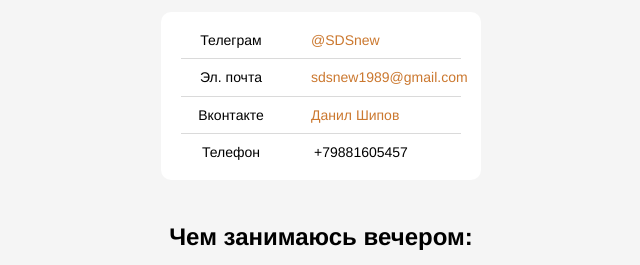
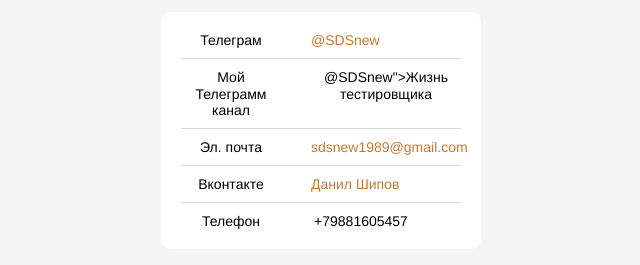
Before and after one commit to SDSnew/SDSnew.github.io, a plain HTML site: page index.html in a window 1280 px wide. Shown: the part 517-782 px from the top of the page, without its empty margins (319-959 px from the left). Drawn offline with Linux system fonts and the light colour scheme.

Commit message:
Update index.html

```diff
--- a/index.html
+++ b/index.html
@@ -24,6 +24,10 @@
           <p class="links__title">Телеграм</p>
           <a class="linsk__link" href="http://t.me/SDSnew">@SDSnew</a>
         </li>
+         <li class="links__link">
+          <p class="links__title">Мой Телеграмм канал</p>
+          <p class="links__title" href="http://t.me/SDSnew">@SDSnew">Жизнь тестировщика</a>
+        </li>
         <li class="links__link">
           <p class="links__title">Эл. почта</p>
           <a class="linsk__link" href="mailto:sdsnew1989@gmail.com">sdsnew1989@gmail.com</a>
@@ -36,6 +40,7 @@
           <p class="links__title">Телефон</p>
           <p class="links__title">+79881605457</p>
         </li>
+
 
     </section>
     <section class="links">
```
